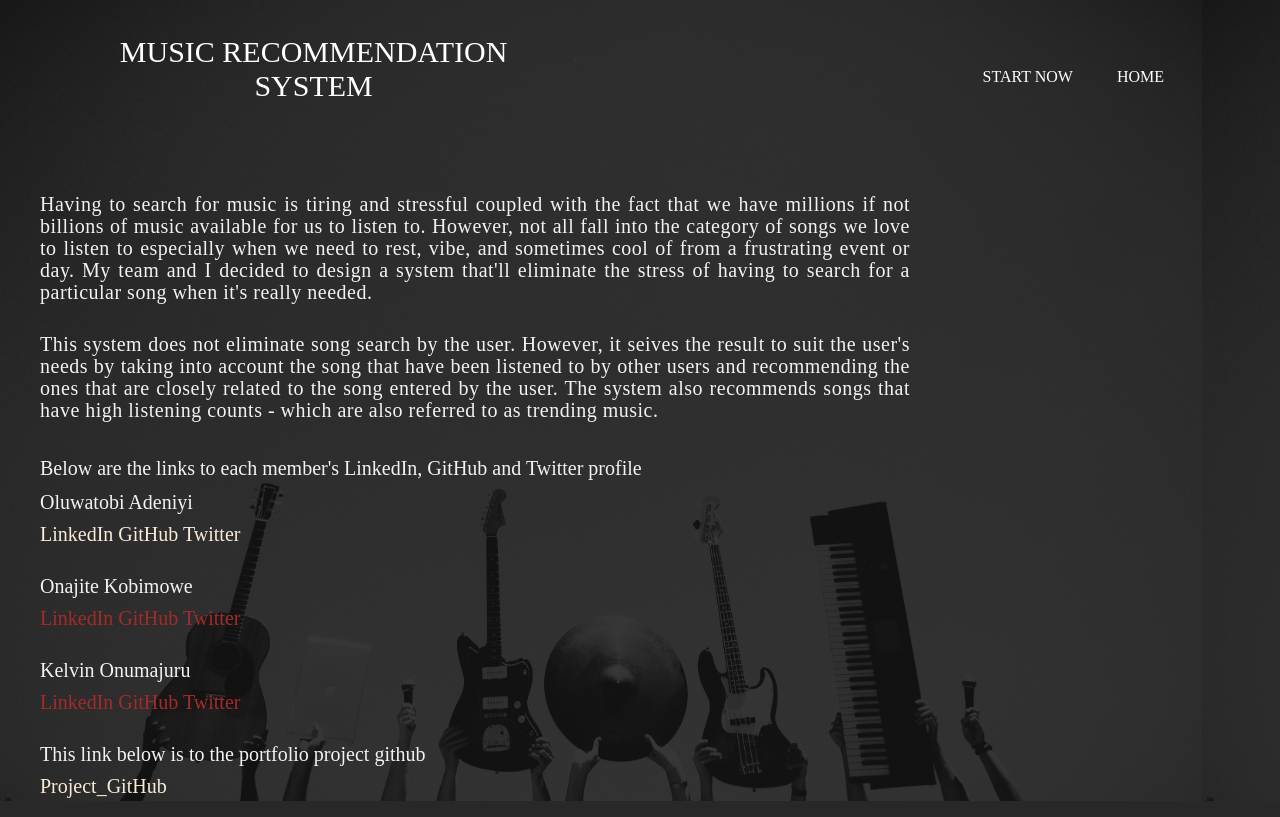
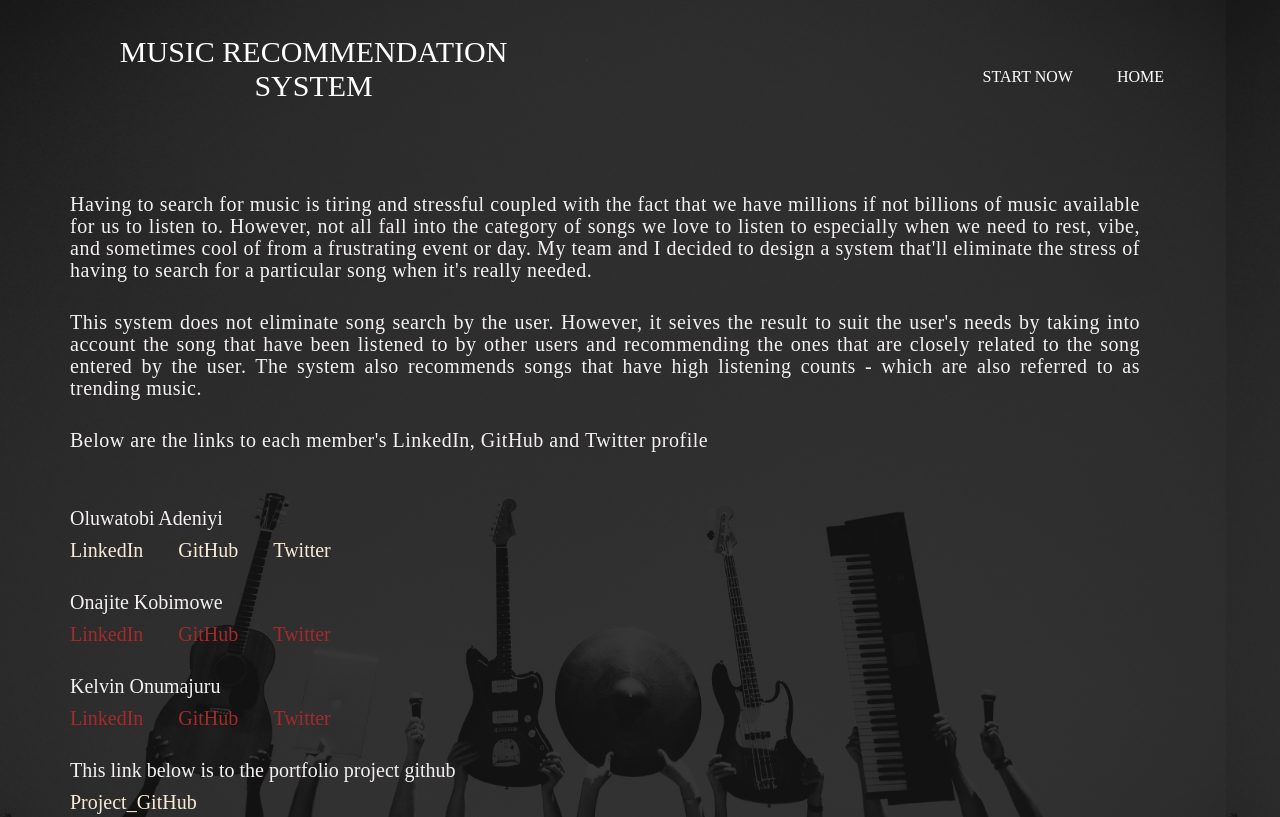
Before and after one commit to adeniyitobi055/Music-Recommendation-System, a Flask app: page /about in a window 1280 px wide. Run offline with Flask 3, Linux system fonts and the light colour scheme.

Commit message:
update style

```diff
--- a/static/styles/about.css
+++ b/static/styles/about.css
@@ -14,13 +14,14 @@
 }
 
 .wrapper {
-    width: 900px;
+    width: 1100px;
     padding: 10px;
     word-wrap: break-word;
     white-space: normal;
     overflow: auto;
     display: fixed;
     justify-content: center;
+    margin-left: 30px;
 }
 
 .wrapper p {
@@ -37,14 +38,20 @@
 .tobi {
     font-size: 20px;
     margin-left: 40px;
+    line-height: 1.5;
     margin-top: 10px;
-    line-height: 1.5;
 }
 
 .tobi p {
     color: #f5f1f1;
     font-size: 20px;
     line-height: 1.7;
+    margin-top: 30px;
+    margin-left: 30px;
+}
+
+.tobi a {
+    margin-left: 30px;
 }
 
 .jite {
@@ -58,7 +65,12 @@
     color: #f5f1f1;
     margin-top: 20px;
     font-size: 20px;
+    margin-left: 30px;
     line-height: 1.7;
+}
+
+.jite a {
+    margin-left: 30px;
 }
 
 .kelvin {
@@ -72,7 +84,12 @@
     color: #f5f1f1;
     margin-top: 20px;
     font-size: 20px;
+    margin-left: 30px;
     line-height: 1.7;
+}
+
+.kelvin a {
+    margin-left: 30px;
 }
 
 .portfolio {
@@ -86,7 +103,12 @@
     color: #f5f1f1;
     margin-top: 20px;
     font-size: 20px;
+    margin-left: 30px;
     line-height: 1.7;
+}
+
+.portfolio a {
+    margin-left: 30px;
 }
 
 a:link {
--- a/templates/about.html
+++ b/templates/about.html
@@ -39,9 +39,9 @@
                 the song entered by the user. The system also recommends songs that have high
                 listening counts - which are also referred to as trending music.
             </p>
+            <p>Below are the links to each member's LinkedIn, GitHub and Twitter profile </p>
         </div>
         <div class="tobi">
-            <p>Below are the links to each member's LinkedIn, GitHub and Twitter profile </p>
             <p>Oluwatobi Adeniyi</p>
             <a href="https://www.linkedin.com/in/oluwatobi-adeniyi-60a339174/">LinkedIn</a>
             <a href="https://github.com/adeniyitobi055">GitHub</a>
```
Also changed, not shown: static/styles/landing.css (+4 -3 lines).
